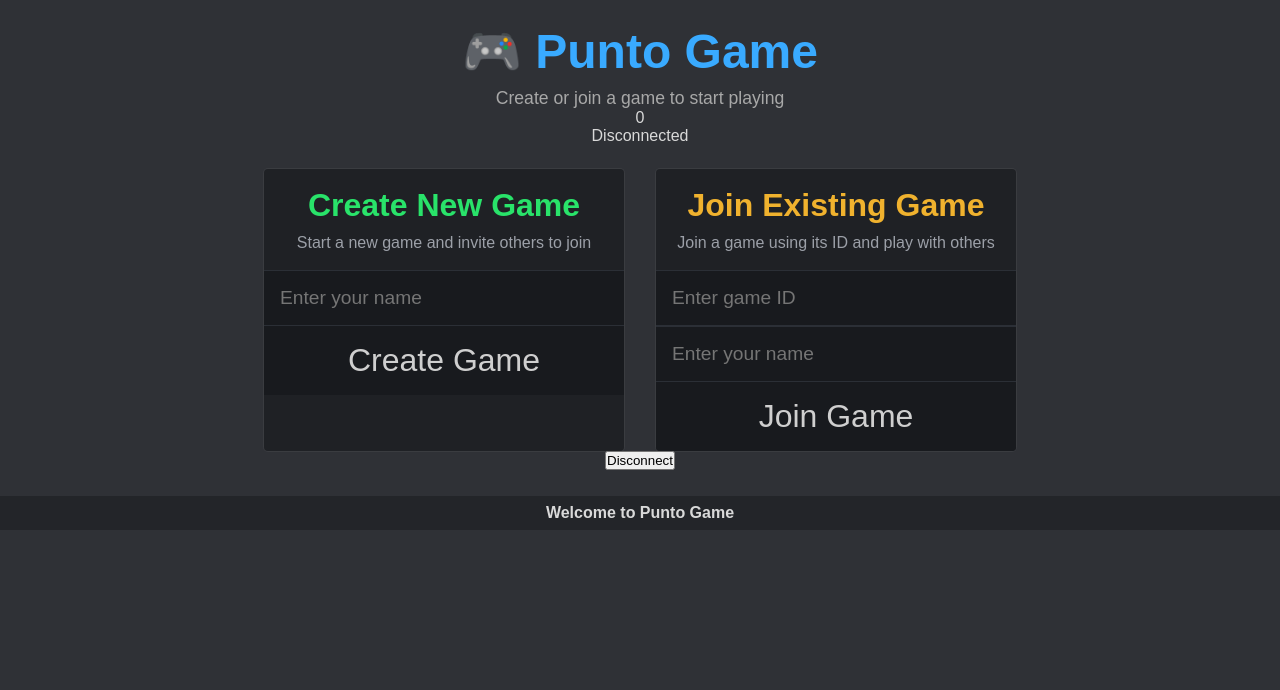
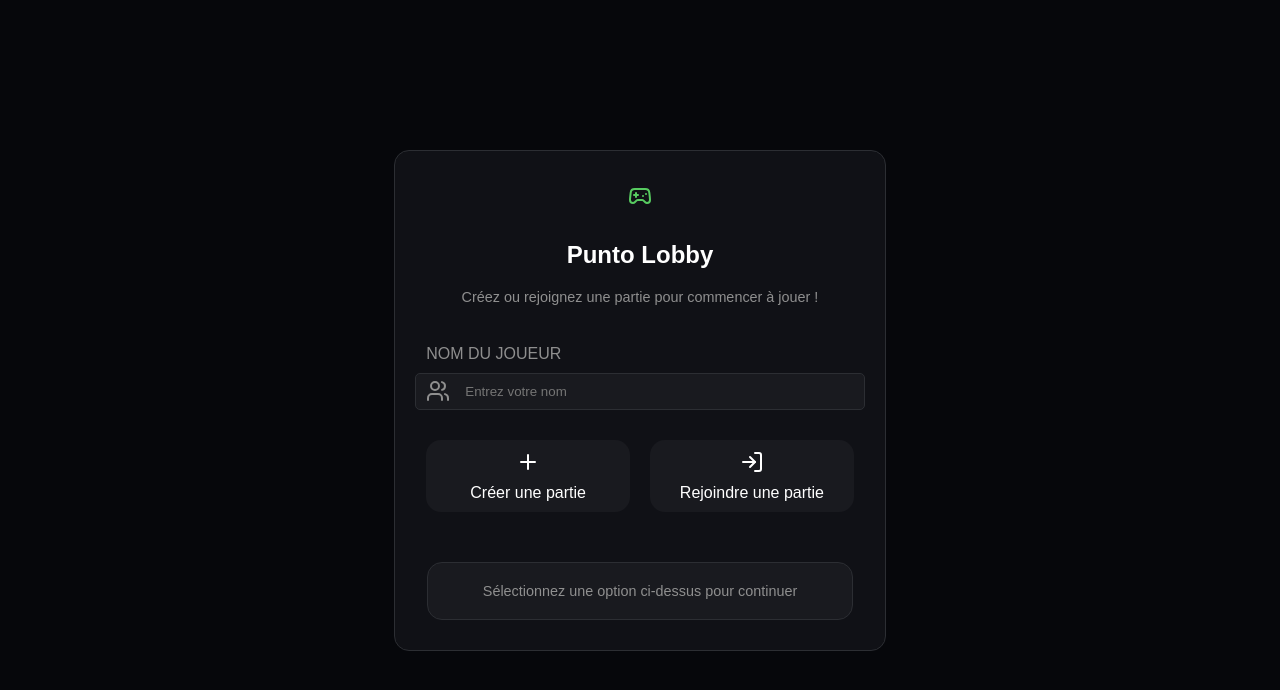
Before and after one commit to MateusLopes16/m2-mbds-react, a React (Vite) app in the folder client/: page / in a window 1280 px wide. Shown: the top 690 px of the page. Built offline with nearby package versions, Linux system fonts and the light colour scheme.

Commit message:
style(client) : remake lobby page better style
Co-authored-by: Marvin CONIL <MarvStunt@users.noreply.github.com>

```diff
--- a/client/src/components/Lobby.css
+++ b/client/src/components/Lobby.css
@@ -1,100 +1,165 @@
 .lobby {
+    display: flex;
+    justify-content: center;
+    align-items: center;
     height: 100%;
     width: 100%;
-    background: #2f3136;
-    color: #d9d9d9;
+}
+
+.lobby-card {
+    display: flex;
+    justify-content: center;
+    align-items: center;
+    flex-direction: column;
+    background-color: var(--card-color);
+    max-width: 450px;
+    width: 450px;
+    gap: 30px;
+    border: 1px solid var(--border-color);
+    border-radius: 15px;
+    padding: 20px;
+}
+
+.lobby-card-header,
+.lobby-card-content,
+.lobby-card-footer {
+    display: flex;
+    justify-content: center;
+    align-items: center;
+    flex-direction: column;
+}
+
+.lobby-card-header {
+    gap: 20px;
+    width: 100%;
+}
+
+.lobby-card-content {
+    gap: 10px;
+    width: 95%;
+    padding: 10px;
+}
+
+.lobby-card-footer {
+    gap: 5px;
+    width: 95%;
+    padding: 10px;
+}
+
+.lobby-card-header-icon {
+    display: flex;
+    justify-content: center;
+    align-items: center;
+    width: 50px;
+    height: 50px;
+    border-radius: 10px;
+    background-color: color-mix(var(--primary-color) 10%, transparent);
+    border: 1px solid color-mix(var(--primary-color) 20%, transparent);
+}
+
+.lobby-card-header-icon svg {
+    color: var(--primary-color);
+}
+
+.lobby-card-header-title {
+    font-size: 1.5em;
+    color: var(--text-color);
+    margin-top: 0;
+}
+
+.lobby-card-header-subtitle {
+    font-size: 0.9em;
+    color: var(--secondary-text-color);
+    text-align: center;
+}
+
+.lobby-card-content-player-name,
+.lobby-card-footer-id-label {
+    display: flex;
+    flex-direction: column;
+    width: 100%;
+    color: var(--secondary-text-color);
+    padding: 0 10px;
+}
+
+.lobby-card-content-input-container,
+.lobby-card-footer-id-container {
+    display: flex;
+    align-items: center;
+    gap: 5px;
+    padding: 0 10px;
+    border-radius: 5px;
+    background-color: var(--input-color);
+    border: 1px solid var(--border-color);
+    width: 100%;
+}
+
+.lobby-card-content-input-container svg {
+    color: var(--secondary-text-color);
+}
+
+.lobby-card-content input,
+.lobby-card-footer-id-input {
+    flex: 1;
+    padding: 10px;
+    border-radius: 15px;
+    background-color: transparent;
+    color: var(--text-color);
+    outline: none;
+    border: none;
+}
+
+.lobby-card-content-options-container {
+    display: flex;
+    justify-content: center;
+    align-items: center;
+    flex-direction: row;
+    gap: 20px;
+    margin-top: 20px;
+    width: 100%;
+}
+
+.lobby-card-content-options {
+    display: flex;
+    flex-direction: column;
+    width: 100%;
+    align-items: center;
+    gap: 10px;
+    padding: 10px 20px;
+    border-radius: 15px;
+    background-color: var(--input-color);
+    cursor: pointer;
+    transition: background-color 0.2s, border-color 0.2s;
+}
+
+.lobby-card-content-options-container .selected {
+    background-color: var(--primary-color);
+    border: 1px solid var(--primary-color);
+    color: var(--background-color);
+}
+
+.lobby-card-footer-text {
     display: flex;
     flex-direction: column;
     align-items: center;
+    justify-content: center;
+    padding: 20px;
+    background-color: var(--input-color);
+    border: 1px solid var(--border-color);
+    border-radius: 15px;
+    font-size: 0.9em;
+    color: var(--secondary-text-color);
+    width: 90%;
 }
 
-.lobby-header {
-    text-align: center;
-    margin-top: 24px;
-    margin-bottom: 24px;
+.lobby-card-footer button {
+    width: 100%;
+    margin-top: 10px;
+    padding: 10px 20px;
+    border-radius: 15px;
+    background-color: var(--primary-color);
+    color: var(--background-color);
+    border: none;
+    cursor: pointer;
+    transition: background-color 0.2s, color 0.2s;
 }
-
-.lobby-header h1 {
-    margin: 0;
-    font-size: 3rem;
-    color: #39aaff;
-}
-
-.lobby-header p {
-    margin-top: 8px;
-    color: #a8a8a8;
-    font-size: 1.1rem;
-}
-
-.lobby-cards {
-    display: flex;
-    gap: 32px;
-    flex-wrap: wrap;
-    justify-content: center;
-}
-
-.lobby-card {
-    background: #1f2125;
-    width: 360px;
-    border-radius: 4px;
-    overflow: hidden;
-    box-shadow: 0 0 0 1px rgba(255, 255, 255, 0.05);
-}
-
-.lobby-card h2 {
-    text-align: center;
-    margin: 18px 0 10px;
-    font-size: 2rem;
-}
-
-.lobby-card-create-title {
-    color: #29e36a;
-}
-
-.lobby-card-join-title {
-    color: #f0b22e;
-}
-
-.lobby-card p {
-    text-align: center;
-    color: #9ca0a8;
-    margin-bottom: 18px;
-    padding: 0 16px;
-}
-
-.lobby-card input {
-    width: 100%;
-    box-sizing: border-box;
-    background: #181a1e;
-    border: none;
-    border-top: 1px solid #2b2f36;
-    border-bottom: 1px solid #2b2f36;
-    color: #ddd;
-    padding: 16px;
-    font-size: 1.2rem;
-    outline: none;
-}
-
-.lobby-card button {
-    width: 100%;
-    border: none;
-    background: #181a1e;
-    color: #cfcfcf;
-    padding: 16px;
-    font-size: 2rem;
-    cursor: pointer;
-    transition: background 0.2s ease;
-}
-
-.lobby-card button:hover {
-    background: #22252b;
-}
-
-.lobby-footer {
-    margin-top: 26px;
-    text-align: center;
-    background: rgba(0, 0, 0, 0.25);
-    font-weight: 600;
-    width: 100%;
-    padding: 8px 0;
-}
--- a/client/src/components/Lobby.tsx
+++ b/client/src/components/Lobby.tsx
@@ -3,6 +3,7 @@ import { useRef, useState } from 'react';
 import { io, Socket } from 'socket.io-client';
 
 function Lobby() {
+    const [activeTab, setActiveTab] = useState(''); const [gameId, setGameId] = useState('');
     const [isConnected, setIsConnected] = useState(false);
     const [socketId, setSocketId] = useState<string | null>(null);
     const [message, setMessage] = useState<string>('');
@@ -59,35 +60,56 @@ function Lobby() {
 
     return (
         <div className="lobby">
-            <header className="lobby-header">
-                <h1>🎮 Punto Game</h1>
-                <p>Create or join a game to start playing</p>
-                <div>{count}</div>
-                <div>{isConnected ? 'Connected' : 'Disconnected'}</div>
-                <div>{message}</div>
-            </header>
-
-            <main className="lobby-cards">
-                <section className="lobby-card">
-                    <h2 className="lobby-card-create-title">Create New Game</h2>
-                    <p>Start a new game and invite others to join</p>
-                    <input type="text" placeholder="Enter your name" />
-                    <button onClick={handleCreateGame}>Create Game</button>
-                </section>
-
-                <section className="lobby-card">
-                    <h2 className="lobby-card-join-title">Join Existing Game</h2>
-                    <p>Join a game using its ID and play with others</p>
-                    <input type="text" placeholder="Enter game ID" />
-                    <input type="text" placeholder="Enter your name" />
-                    <button onClick={handleJoinGame}>Join Game</button>
-                </section>
-            </main>
-            <button onClick={handleDisconnect}>Disconnect</button>
-
-            <footer className="lobby-footer">
-                <p>Welcome to Punto Game</p>
-            </footer>
+            <div className="lobby-card">
+                <div className="lobby-card-header">
+                    <div className="lobby-card-header-icon">
+                        <svg xmlns="http://www.w3.org/2000/svg" width="24" height="24" viewBox="0 0 24 24" fill="none" stroke="currentColor" stroke-width="2" stroke-linecap="round" stroke-linejoin="round" aria-hidden="true"><line x1="6" x2="10" y1="11" y2="11"></line><line x1="8" x2="8" y1="9" y2="13"></line><line x1="15" x2="15.01" y1="12" y2="12"></line><line x1="18" x2="18.01" y1="10" y2="10"></line><path d="M17.32 5H6.68a4 4 0 0 0-3.978 3.59c-.006.052-.01.101-.017.152C2.604 9.416 2 14.456 2 16a3 3 0 0 0 3 3c1 0 1.5-.5 2-1l1.414-1.414A2 2 0 0 1 9.828 16h4.344a2 2 0 0 1 1.414.586L17 18c.5.5 1 1 2 1a3 3 0 0 0 3-3c0-1.545-.604-6.584-.685-7.258-.007-.05-.011-.1-.017-.151A4 4 0 0 0 17.32 5z"></path></svg>
+                    </div>
+                    <h1 className="lobby-card-header-title">Punto Lobby</h1>
+                    <div className="lobby-card-header-subtitle">Créez ou rejoignez une partie pour commencer à jouer !</div>
+                </div>
+                <div className="lobby-card-content">
+                    <label className="lobby-card-content-player-name" htmlFor="playerName">NOM DU JOUEUR</label>
+                    <div className="lobby-card-content-input-container">
+                        <svg xmlns="http://www.w3.org/2000/svg" width="24" height="24" viewBox="0 0 24 24" fill="none" stroke="currentColor" stroke-width="2" stroke-linecap="round" stroke-linejoin="round" aria-hidden="true"><path d="M16 21v-2a4 4 0 0 0-4-4H6a4 4 0 0 0-4 4v2"></path><path d="M16 3.128a4 4 0 0 1 0 7.744"></path><path d="M22 21v-2a4 4 0 0 0-3-3.87"></path><circle cx="9" cy="7" r="4"></circle></svg>
+                        <input type="text" id="playerName" placeholder="Entrez votre nom" />
+                    </div>
+                    <div className="lobby-card-content-options-container">
+                        <div className={`lobby-card-content-options-container-create lobby-card-content-options ${activeTab === 'create' ? 'selected' : ''}`} onClick={() => setActiveTab('create')}>
+                            <svg xmlns="http://www.w3.org/2000/svg" width="24" height="24" viewBox="0 0 24 24" fill="none" stroke="currentColor" stroke-width="2" stroke-linecap="round" stroke-linejoin="round" aria-hidden="true"><path d="M5 12h14"></path><path d="M12 5v14"></path></svg>
+                            <span>Créer une partie</span>
+                        </div>
+                        <div className={`lobby-card-content-options-container-join lobby-card-content-options ${activeTab === 'join' ? 'selected' : ''}`} onClick={() => setActiveTab('join')}>
+                            <svg xmlns="http://www.w3.org/2000/svg" width="24" height="24" viewBox="0 0 24 24" fill="none" stroke="currentColor" stroke-width="2" stroke-linecap="round" stroke-linejoin="round" aria-hidden="true"><path d="m10 17 5-5-5-5"></path><path d="M15 12H3"></path><path d="M15 3h4a2 2 0 0 1 2 2v14a2 2 0 0 1-2 2h-4"></path></svg>
+                            <span>Rejoindre une partie</span>
+                        </div>
+                    </div>
+                </div>
+                {activeTab === "create" && (
+                    <div className="lobby-card-footer">
+                        <div className="lobby-card-footer-text">
+                            Creez une nouvelle partie et invitez vos amis à rejoindre en partageant le Game ID unique généré pour votre session de jeu.
+                        </div>
+                        <button onClick={handleCreateGame}>Créer une nouvelle partie</button>
+                    </div>
+                )}
+                {activeTab === "join" && (
+                    <div className="lobby-card-footer">
+                        <label className="lobby-card-footer-id-label" htmlFor="gameId">Game ID</label>
+                        <div className="lobby-card-footer-id-container">
+                            <input className="lobby-card-footer-id-input" type="text" id="gameId" placeholder="Entrez le Game ID" value={gameId} onChange={(e) => setGameId(e.target.value.toUpperCase())} />
+                        </div>
+                        <button onClick={handleJoinGame}>Rejoindre la partie</button>
+                    </div>
+                )}
+                {!activeTab && (
+                    <div className="lobby-card-footer">
+                        <div className="lobby-card-footer-text">
+                            Sélectionnez une option ci-dessus pour continuer
+                        </div>
+                    </div>
+                )}
+            </div>
         </div>
     );
 }
--- a/client/src/index.css
+++ b/client/src/index.css
@@ -1,12 +1,30 @@
+:root {
+    --background-color: #06070b;
+    --card-color: #101116;
+    --border-color: #2c2e33;
+    --input-color: #191a1f;
+    --primary-color: #57cb60;
+    --text-color: #fff;
+    --secondary-text-color: #8f8f8f;
+}
+
 * {
     margin: 0;
     padding: 0;
     font-family: Arial, sans-serif;
 }
 
-html, body, #root {
+html,
+body,
+#root {
     height: 100%;
     width: 100%;
+    background-color: var(--background-color);
+    color: #fff;
+    display: flex;
+    justify-content: center;
+    align-items: center;
+    flex-direction: column;
 }
 
 h1 {
```
Also changed, not shown: 2 other files (tests, documents, lock files or other folders).
